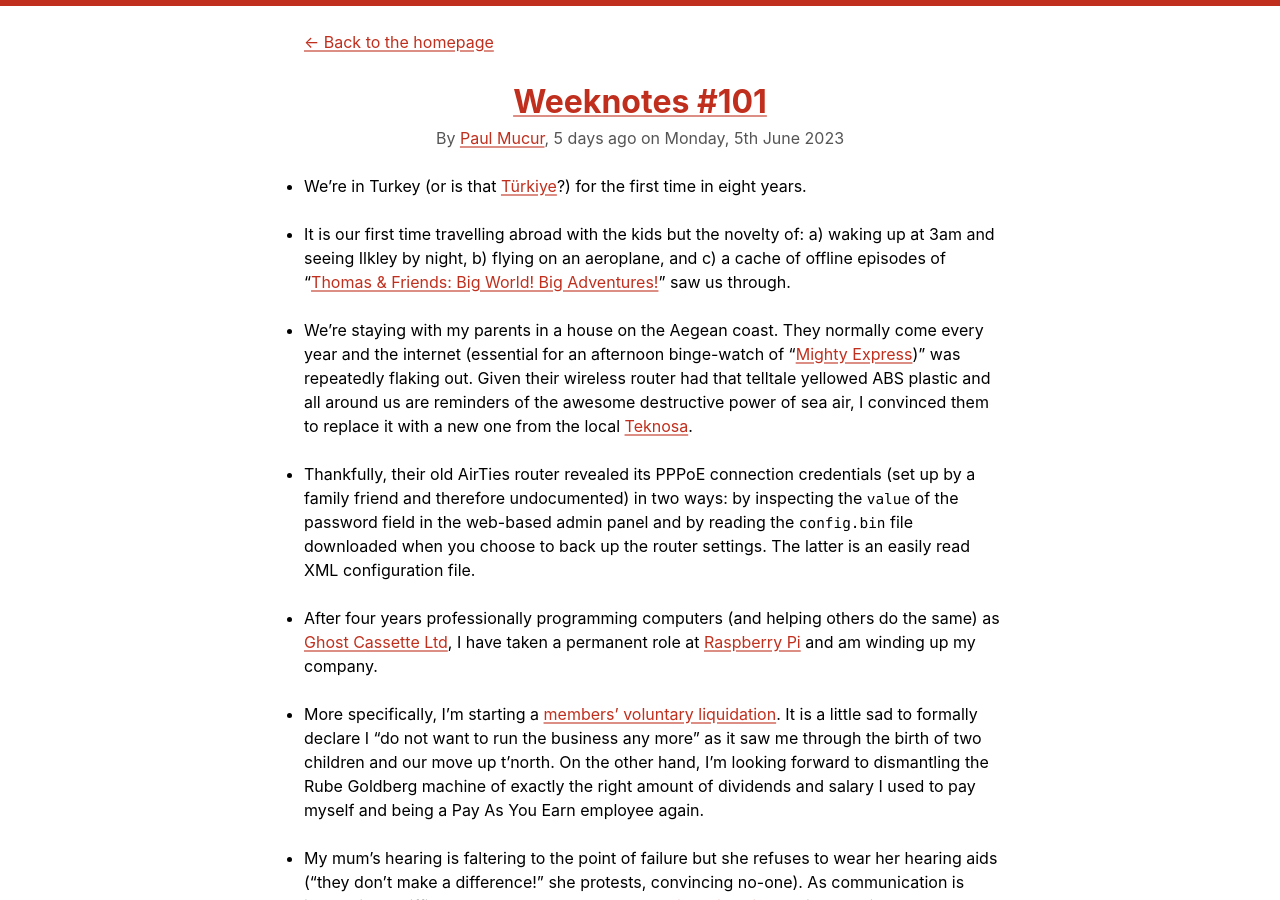
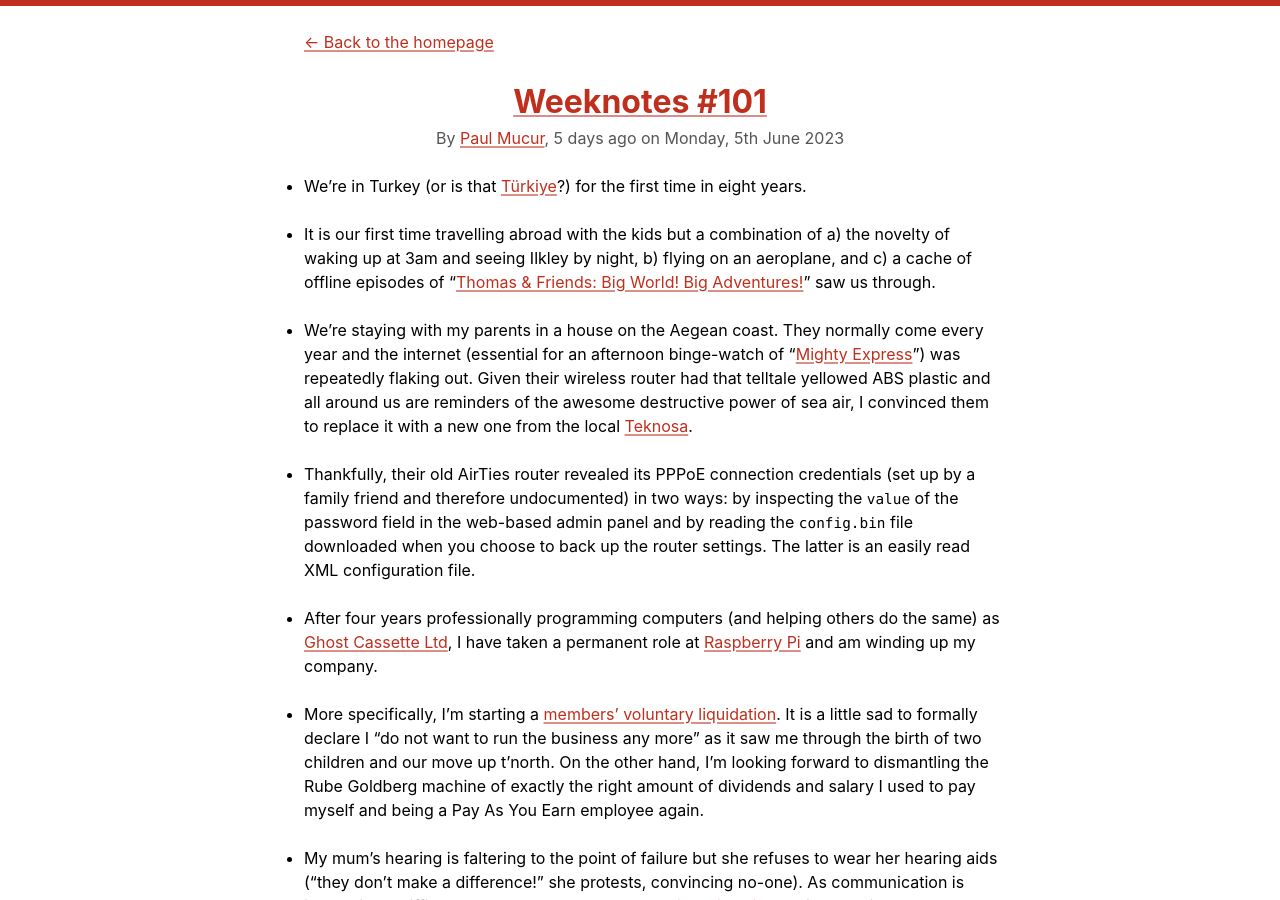
Before and after one commit to mudge/mudge.github.com, a Jekyll site: the page built from weeknotes/_posts/2023-06-05-weeknotes-101.markdown, in a window 1280 px wide and 900 px high. Built offline with Jekyll 4.4.1, drawn with Linux system fonts in a browser that asks for light colours.

Commit message:
Edit weeknotes #101

```diff
--- a/weeknotes/_posts/2023-06-05-weeknotes-101.markdown
+++ b/weeknotes/_posts/2023-06-05-weeknotes-101.markdown
@@ -5,9 +5,9 @@ date: 2023-06-05 13:46:00
 ---
 *   We’re in Turkey (or is that [Türkiye](https://en.m.wikipedia.org/wiki/Name_of_Turkey)?) for the first time in eight years.
 
-*   It is our first time travelling abroad with the kids but the novelty of: a) waking up at 3am and seeing Ilkley by night, b) flying on an aeroplane, and c) a cache of offline episodes of “[Thomas & Friends: Big World! Big Adventures!](https://en.m.wikipedia.org/wiki/Thomas_%26_Friends)” saw us through.
+*   It is our first time travelling abroad with the kids but a combination of a) the novelty of waking up at 3am and seeing Ilkley by night, b) flying on an aeroplane, and c) a cache of offline episodes of “[Thomas & Friends: Big World! Big Adventures!](https://en.m.wikipedia.org/wiki/Thomas_%26_Friends)” saw us through.
 
-*   We’re staying with my parents in a house on the Aegean coast. They normally come every year and the internet (essential for an afternoon binge-watch of “[Mighty Express](https://www.netflix.com/title/81033141))” was repeatedly flaking out. Given their wireless router had that telltale yellowed ABS plastic and all around us are reminders of the awesome destructive power of sea air, I convinced them to replace it with a new one from the local [Teknosa](https://www.teknosa.com/).
+*   We’re staying with my parents in a house on the Aegean coast. They normally come every year and the internet (essential for an afternoon binge-watch of “[Mighty Express](https://www.netflix.com/title/81033141)”) was repeatedly flaking out. Given their wireless router had that telltale yellowed ABS plastic and all around us are reminders of the awesome destructive power of sea air, I convinced them to replace it with a new one from the local [Teknosa](https://www.teknosa.com/).
 
 *   Thankfully, their old AirTies router revealed its PPPoE connection credentials (set up by a family friend and therefore undocumented) in two ways: by inspecting the `value` of the password field in the web-based admin panel and by reading the `config.bin` file downloaded when you choose to back up the router settings. The latter is an easily read XML configuration file.
 
```
